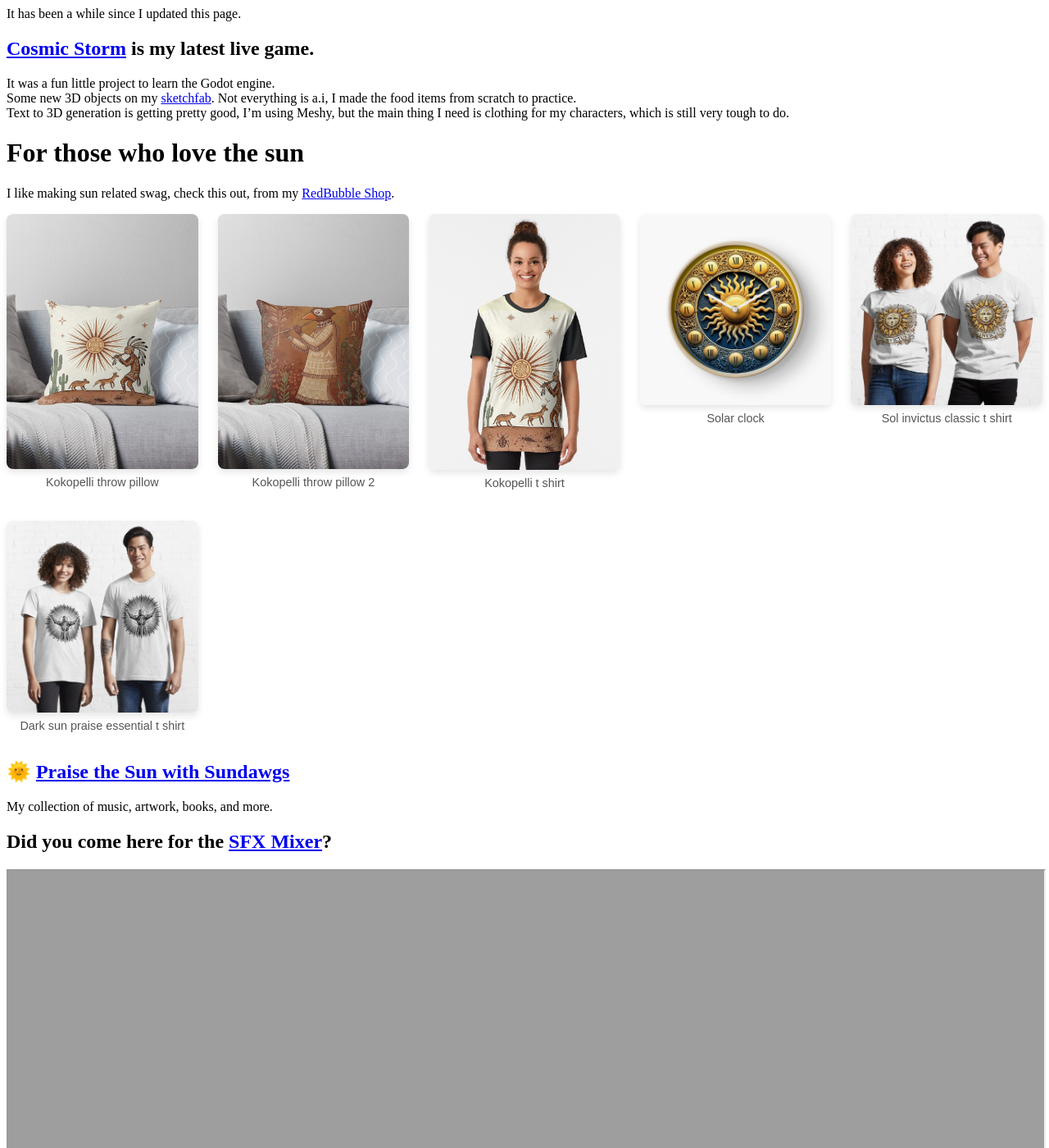
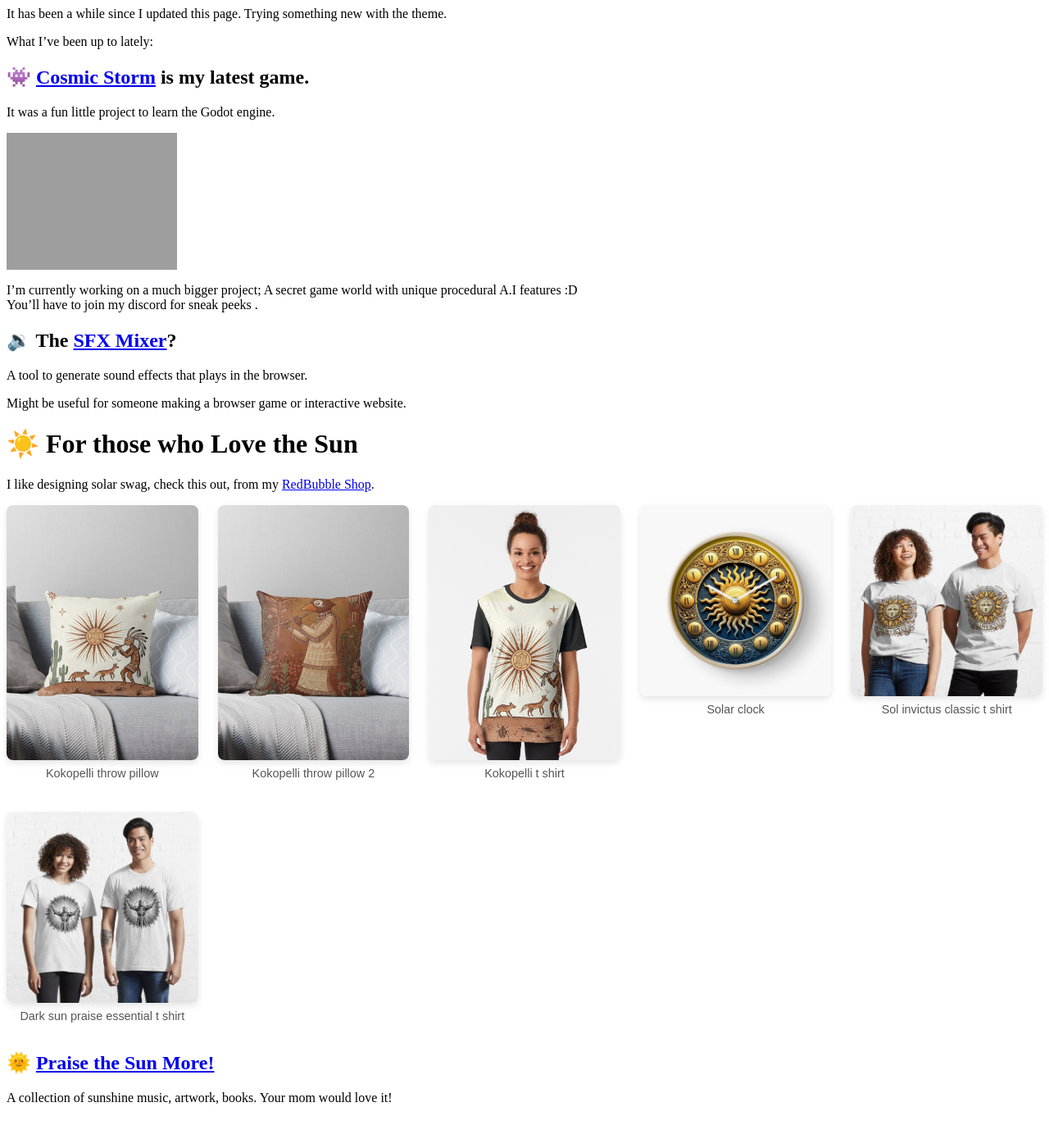
Before and after one commit to nickogibson/nickogibson.github.io, a Jekyll site: the page built from _posts/2025-09-16-remembering-this-blog.md, in a window 1280 px wide and 1400 px high. Shown: the whole window at 82% size. Built offline with Jekyll 4.4.1, drawn with Linux system fonts in a browser that asks for light colours; grey boxes are pictures that could not be loaded.

Commit message:
blog post

```diff
--- a/_posts/2025-09-16-remembering-this-blog.md
+++ b/_posts/2025-09-16-remembering-this-blog.md
@@ -4,16 +4,24 @@ excerpt: "New game and stuff"
 date: 2025-09-16 20:36:02 -0700
 categories: blog
 ---
-It has been a while since I updated this page.
+It has been a while since I updated this page.  Trying something new with the theme.
 
-## [Cosmic Storm](https://kudos.itch.io/cosmic-storm) is my latest live game.
+What I've been up to lately:
+
+## 👾 [Cosmic Storm](https://kudos.itch.io/cosmic-storm) is my latest game.
 It was a fun little project to learn the Godot engine.
-Some new 3D objects on my [sketchfab](https://sketchfab.com/nickogibson). Not everything is a.i, I made the food items from scratch to practice.
-Text to 3D generation is getting pretty good, I'm using Meshy, but the main thing I need is clothing for my characters, which is still very tough to do.
+<iframe frameborder="0" src="https://itch.io/embed/3550962" width="208" height="167"><a href="https://kudos.itch.io/cosmic-storm">Cosmic Storm by Kudos Games</a></iframe>
 
+I'm currently working on a much bigger project; A secret game world with unique procedural A.I features :D
+You'll have to join my discord for sneak peeks .
 
-# For those who love the sun
-I like making sun related swag, check this out, from my [RedBubble Shop](https://www.redbubble.com/people/NickoGibson/shop).
+## 🔉 The [SFX Mixer](https://nickogibson.github.io/SFX-Mixer/)?
+A tool to generate sound effects that plays in the browser.
+
+Might be useful for someone making a browser game or interactive website.
+
+# ☀️ For those who Love the Sun
+I like designing solar swag, check this out, from my [RedBubble Shop](https://www.redbubble.com/people/NickoGibson/shop).
 
 {% include image-grid.html images =
   "kokopelli-throw-pillow.jpg,
@@ -24,12 +32,5 @@ I like making sun related swag, check this out, from my [RedBubble Shop](https:/
   dark sun praise-essential-t-shirt.jpg"
 %}
 
-## 🌞 <a href="https://linktr.ee/sundawgs">Praise the Sun with Sundawgs</a>
-My collection of music, artwork, books, and more.
-
-## Did you come here for the [SFX Mixer](https://nickogibson.github.io/SFX-Mixer/)?
-<div
-	class="MixerContainer"
-	style="width: 100%; aspect-ratio: 4 / 3;">
-	<iframe height="100%"  width="100%" src="https://nickogibson.github.io/SFX-Mixer/" title="SFX Mixer"></iframe>
-</div>
+## 🌞 <a href="https://linktr.ee/sundawgs">Praise the Sun More!</a>
+A collection of sunshine music, artwork, books. Your mom would love it!
```
Also changed, not shown: index.md (+2 -2 lines).
